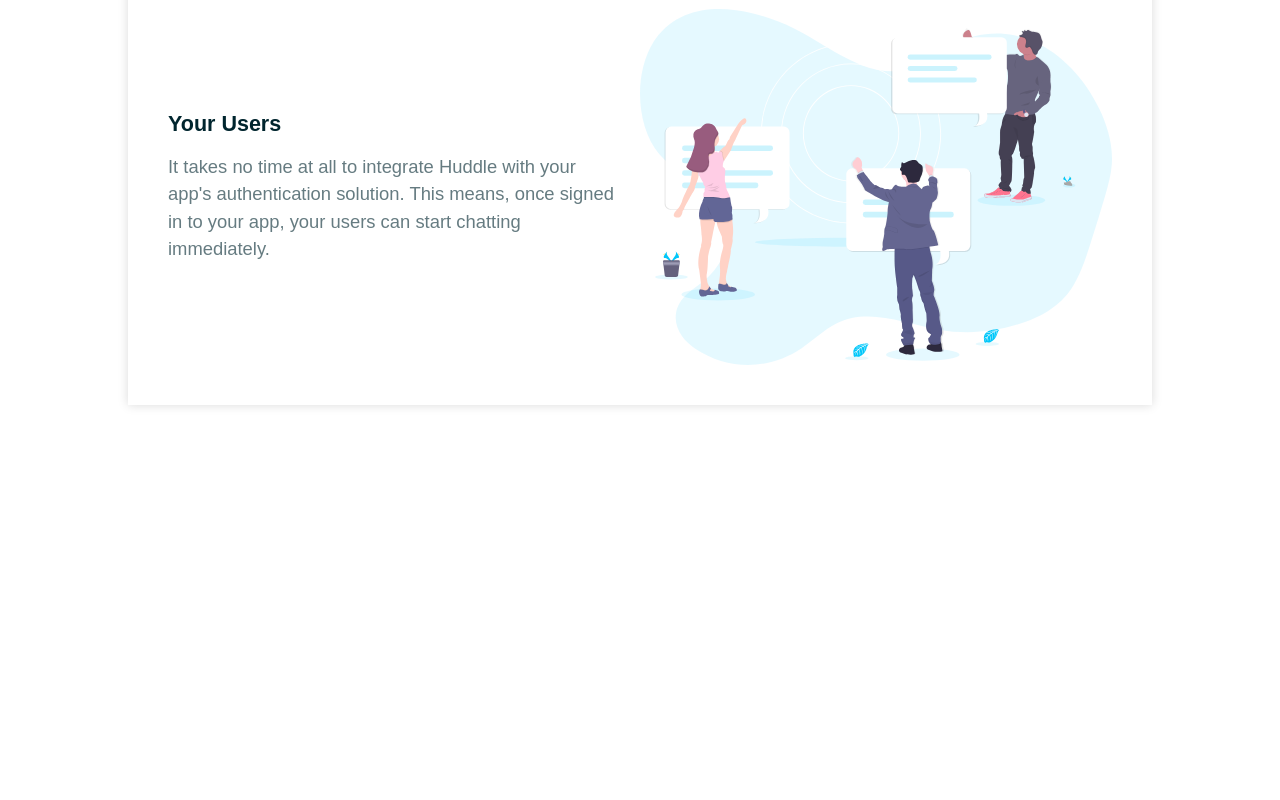
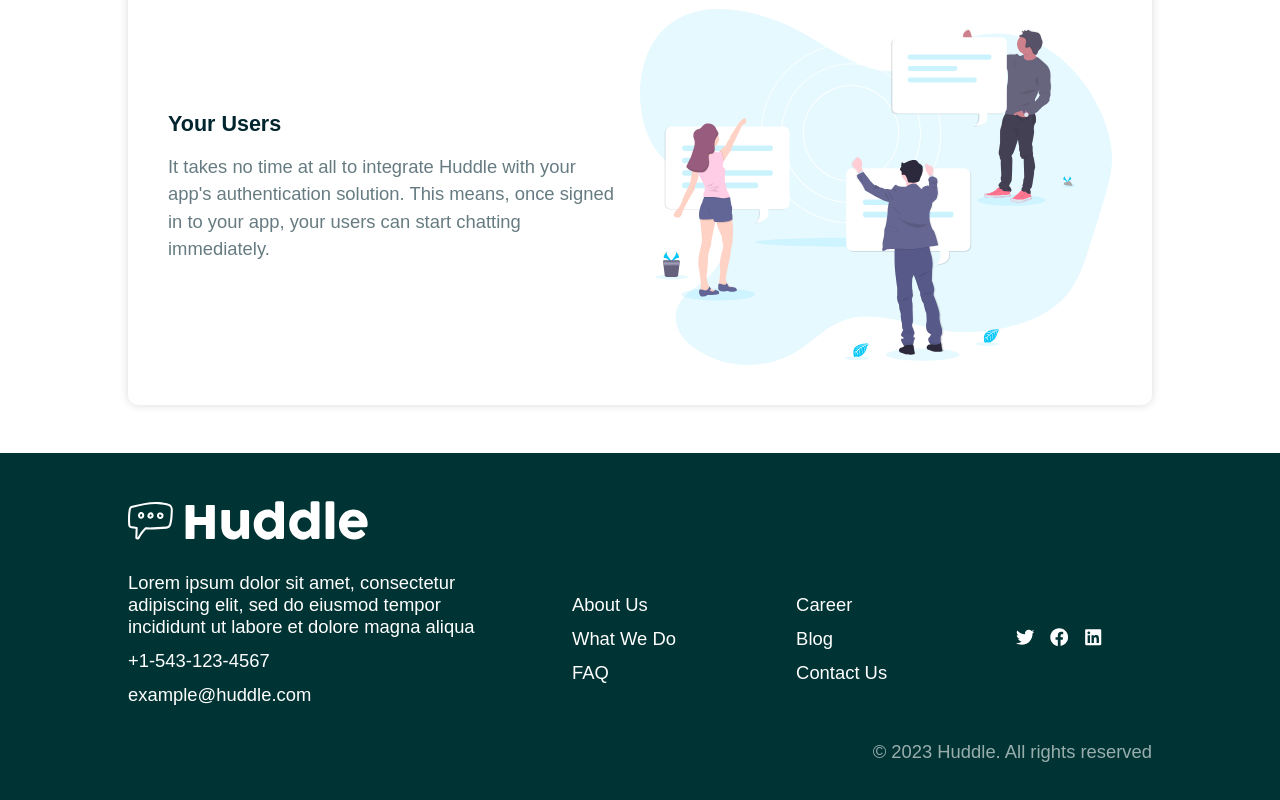
Before and after one commit to ksrinreddy/styled-components-basics-practice-with-project, a React (Create React App) app: page / in a window 1280 px wide. Shown: the part 1482-2282 px from the top of the page. Before the commit the page ends 1935 px from the top, so only its background shows below. Built offline with nearby package versions, Linux system fonts and the light colour scheme.

Commit message:
structured and styled footer

```diff
--- a/src/App.js
+++ b/src/App.js
@@ -5,13 +5,14 @@
 import GlobalStyles from "./components/styles/Global.styled";
 import content from "./content";
 import Card from "./components/Card";
+import Footer from "./components/Footer";
 
 // theme can be placed in seperate file if its large.
 const theme = {
   colors: {
     header: "#ebfbff",
     body: "#fff",
-    footer: "003333",
+    footer: "#003333",
   },
   screens: {
     mobile: "26.563rem",
@@ -30,6 +31,7 @@
             return <Card key={item.id} item={item} />;
           })}
         </Container>
+        <Footer />
       </>
     </ThemeProvider>
   );
--- /dev/null
+++ b/src/components/Footer.js
@@ -0,0 +1,40 @@
+import React from "react";
+import { Container } from "./styles/Container.styled";
+import logoWhite from "../images/logo_white.svg";
+import { Links, StyledFooter } from "./styles/Footer.styled";
+import SocialIcons from "./SocialIcons";
+
+const Footer = () => {
+  return (
+    <StyledFooter>
+      <Container>
+        <img src={logoWhite} alt="logoWhite" />
+        <Links>
+          <ul>
+            <li>
+              Lorem ipsum dolor sit amet, consectetur adipiscing elit, sed do
+              eiusmod tempor incididunt ut labore et dolore magna aliqua
+            </li>
+            <li>+1-543-123-4567</li>
+            <li>example@huddle.com</li>
+          </ul>
+          <ul>
+            <li>About Us</li>
+            <li>What We Do</li>
+            <li>FAQ</li>
+          </ul>
+
+          <ul>
+            <li>Career</li>
+            <li>Blog</li>
+            <li>Contact Us</li>
+          </ul>
+          <SocialIcons />
+        </Links>
+        <p>&copy; 2023 Huddle. All rights reserved</p>
+      </Container>
+    </StyledFooter>
+  );
+};
+
+export default Footer;
--- a/src/components/Header.js
+++ b/src/components/Header.js
@@ -5,7 +5,6 @@
 import { Logo } from "./styles/Logo.styled";
 import { Nav } from "./styles/Nav.styled";
 import logo from "../images/logo.svg";
-import { Flex } from "./styles/Flex.styled";
 import { Image } from "./styles/Image.styled";
 import heroImage from "../images/illustration-mockups.svg";
 
--- /dev/null
+++ b/src/components/SocialIcons.js
@@ -0,0 +1,28 @@
+import React from "react";
+import { StyledSocialIcons } from "./styles/SocialIcons.styled";
+
+import { FaTwitter, FaFacebook, FaLinkedin } from "react-icons/fa";
+
+const SocialIcons = () => {
+  return (
+    <StyledSocialIcons>
+      <li>
+        <a href="https://twitter.com">
+          <FaTwitter />
+        </a>
+      </li>
+      <li>
+        <a href="https://facebook.com">
+          <FaFacebook />
+        </a>
+      </li>
+      <li>
+        <a href="https://linkedin.com">
+          <FaLinkedin />
+        </a>
+      </li>
+    </StyledSocialIcons>
+  );
+};
+
+export default SocialIcons;
--- a/src/components/styles/Card.styled.js
+++ b/src/components/styles/Card.styled.js
@@ -1,11 +1,13 @@
 import styled from "styled-components";
 
 export const StyledCard = styled.article`
+  background: #fff;
   display: flex;
   flex-direction: column;
   gap: 1rem;
   padding: calc(40 * 0.0625rem);
   box-shadow: 0 0 0.625rem rgba(0 0 0 / 0.15);
+  border-radius: 0.625rem;
 
   img {
     @media screen and (min-width: ${({ theme }) => theme.screens.medium}) {
--- a/src/components/styles/Flex.styled.js
+++ /dev/null
@@ -1,14 +0,0 @@
-import { styled } from "styled-components";
-
-export const Flex = styled.div`
-  display: flex;
-  align-items: center;
-
-  & > div {
-    flex: 1;
-  }
-
-  & > ul {
-    flex: 1;
-  }
-`;
--- /dev/null
+++ b/src/components/styles/Footer.styled.js
@@ -0,0 +1,47 @@
+import { styled } from "styled-components";
+
+export const StyledFooter = styled.footer`
+  background: ${({ theme }) => theme.colors.footer};
+  color: #fff;
+  padding: 3rem 0;
+
+  img {
+    margin-inline: auto;
+
+    @media screen and (min-width: ${({ theme }) => theme.screens.medium}) {
+      margin-inline: 0;
+    }
+  }
+
+  p {
+    text-align: center;
+
+    @media screen and (min-width: ${({ theme }) => theme.screens.medium}) {
+      text-align: right;
+    }
+  }
+`;
+
+export const Links = styled.div`
+  display: grid;
+  justify-content: center;
+  align-items: center;
+  row-gap: 2.5rem;
+
+  ul {
+    display: grid;
+    justify-content: center;
+    align-items: center;
+    gap: 0.75rem;
+    text-align: center;
+
+    @media screen and (min-width: ${({ theme }) => theme.screens.medium}) {
+      text-align: left;
+    }
+  }
+
+  @media screen and (min-width: ${({ theme }) => theme.screens.medium}) {
+    grid-template-columns: 2fr 1fr 1fr 1fr;
+    column-gap: 2rem;
+  }
+`;
--- /dev/null
+++ b/src/components/styles/SocialIcons.styled.js
@@ -0,0 +1,16 @@
+import { styled } from "styled-components";
+
+export const StyledSocialIcons = styled.div`
+  display: flex;
+  align-items: center;
+  justify-content: center;
+  gap: 1rem;
+
+  a {
+    color: #fff;
+
+    &:hover {
+      cursor: pointer;
+    }
+  }
+`;
```
